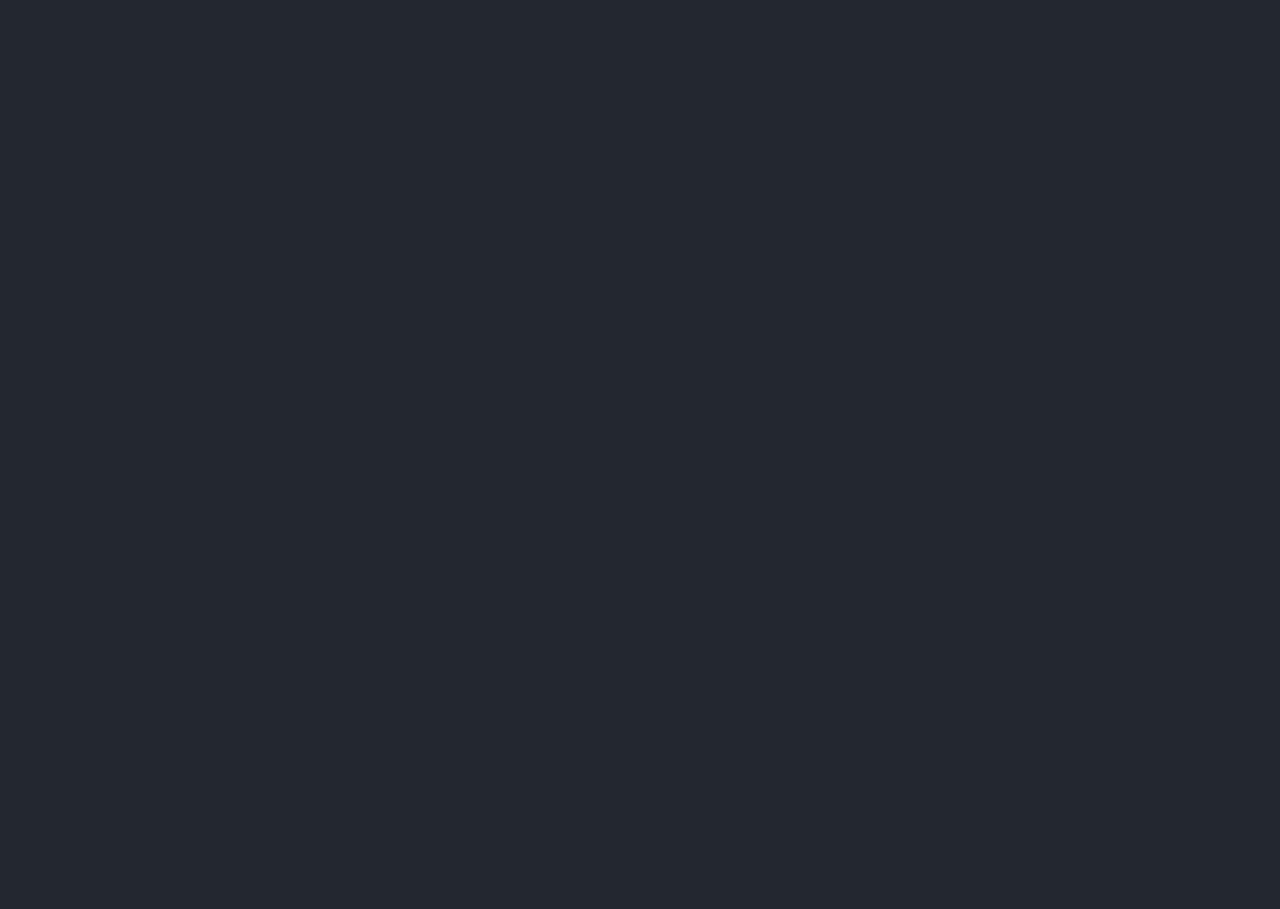
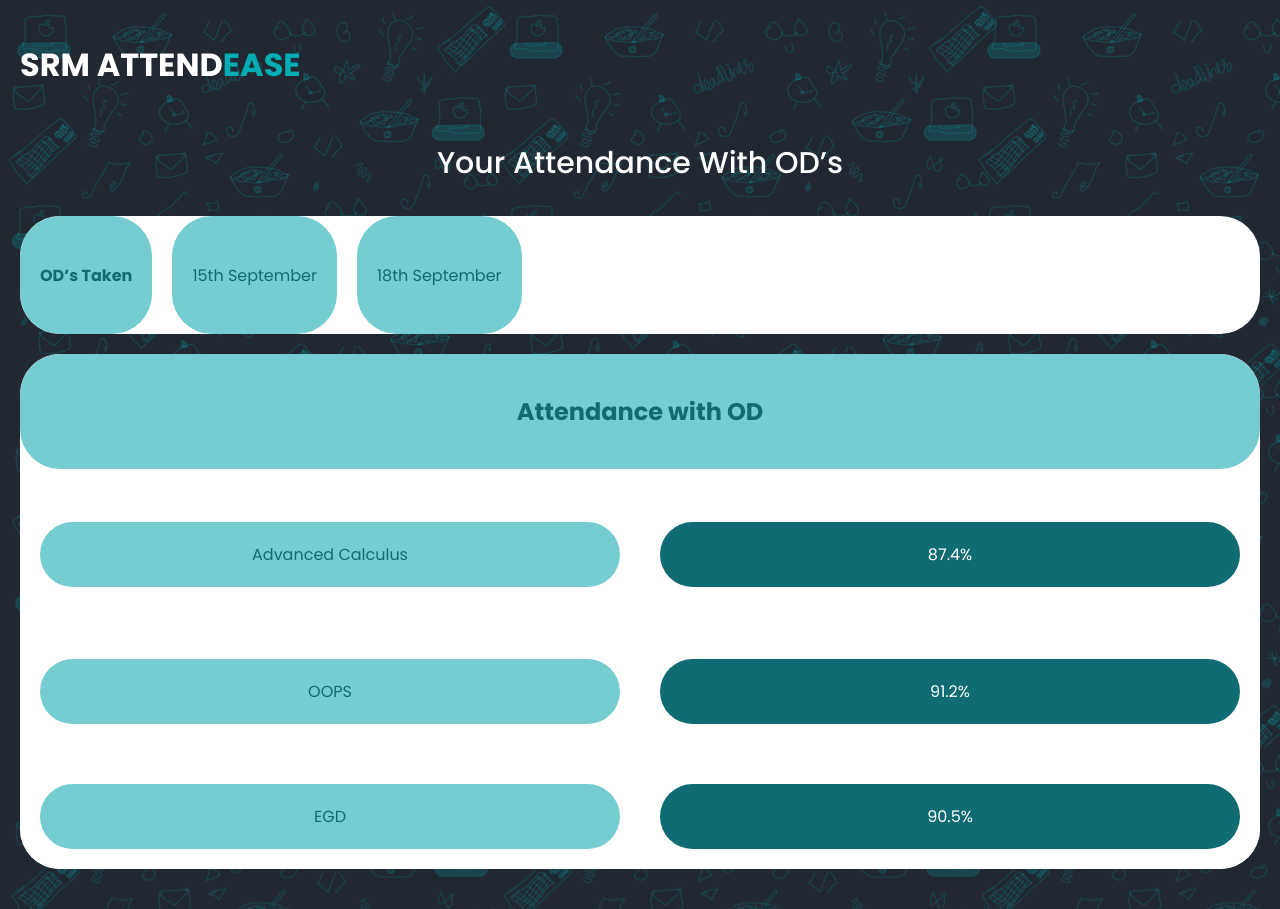
Before and after one commit to TartejBrothers/SRM-Attendease, a React (Create React App) app: page /od in a window 1280 px wide. Before the commit the page ends 800 px from the top, so only its background shows below. Built offline with nearby package versions, Linux system fonts and the light colour scheme.

Commit message:
Updated Od page

```diff
--- a/src/components/od.jsx
+++ b/src/components/od.jsx
@@ -3,5 +3,42 @@ import "./styles/global.css";
 import "./styles/od.css";
 
 export default function OdPage() {
-  return <div className="odcontent"></div>;
+  return (
+    <div className="odcontent">
+      <h1>
+        SRM ATTEND<font color="#00ADB5">EASE</font>
+      </h1>
+      <div className="odbody">
+        <p>Your Attendance With OD’s</p>
+      </div>
+      <div className="odmaintop">
+        <div className="odheader">
+          <h5>OD’s Taken</h5>
+        </div>
+        <div className="odcontentbody">
+          <p>15th September</p>
+        </div>
+        <div className="odcontentbody">
+          <p>18th September</p>
+        </div>
+      </div>
+      <div className="odmainbottom">
+        <div className="odheader">
+          <h5>Attendance with OD</h5>
+        </div>
+        <div className="odcontentbodybottom">
+          <div className="bottomcontent">Advanced Calculus</div>
+          <div className="bottomcontent">87.4%</div>
+        </div>
+        <div className="odcontentbodybottom">
+          <div className="bottomcontent">OOPS</div>
+          <div className="bottomcontent">91.2%</div>
+        </div>
+        <div className="odcontentbodybottom">
+          <div className="bottomcontent">EGD</div>
+          <div className="bottomcontent">90.5%</div>
+        </div>
+      </div>
+    </div>
+  );
 }
--- a/src/components/styles/od.css
+++ b/src/components/styles/od.css
@@ -0,0 +1,102 @@
+.odcontent {
+  background-image: url("../images/projectpage/Background.png");
+  padding: 20px;
+  min-height: 100vh;
+}
+.odbody {
+  display: flex;
+  flex-direction: column;
+  justify-content: center;
+  align-items: center;
+}
+.odbody p {
+  font-size: 30px;
+  font-weight: 500;
+  color: #ffffff;
+}
+.odmaintop,
+.odmainbottom {
+  background-color: #ffffff;
+  margin-bottom: 20px;
+  display: flex;
+  flex-wrap: wrap;
+  flex-direction: row;
+  width: 100%;
+  color: #106c72;
+  gap: 20px;
+  border-radius: 40px;
+  overflow: hidden;
+}
+.odmaintop {
+  overflow-x: scroll;
+}
+.odmaintop::-webkit-scrollbar {
+  display: none;
+}
+.odmainbottom {
+  flex-direction: column;
+}
+.odheader,
+.odcontentbody,
+.odcontentbodybottom {
+  padding: 20px;
+  display: flex;
+  align-items: center;
+  gap: 10px;
+}
+.odheader {
+  justify-content: center;
+}
+.odheader h5 {
+  font-size: 16px;
+  text-align: center;
+}
+.odmainbottom h5 {
+  font-size: 24px;
+  text-align: center;
+  margin-block-start: 20px;
+  margin-block-end: 20px;
+}
+.odheader,
+.odcontentbody {
+  border-radius: 40px;
+  background-color: #76cdd1;
+}
+.odcontentbodybottom {
+  background-color: #ffffff;
+  justify-content: space-between;
+  gap: 30px;
+}
+.bottomcontent {
+  width: 45%;
+  display: flex;
+  justify-content: center;
+  background-color: #76cdd1;
+  padding: 20px;
+  border-radius: 40px;
+}
+.bottomcontent p {
+  font-size: 18px;
+  text-align: center;
+}
+.bottomcontent:nth-child(2) {
+  background-color: #106c72;
+  color: #ffffff;
+}
+
+@media screen and (max-width: 1000px) {
+  .odcontent h1 {
+    text-align: center;
+  }
+  .odbody p {
+    font-size: 20px;
+  }
+
+  .odcontentbodybottom {
+    flex-direction: column;
+    gap: 0px;
+  }
+  .bottomcontent {
+    width: 90%;
+  }
+}
```
